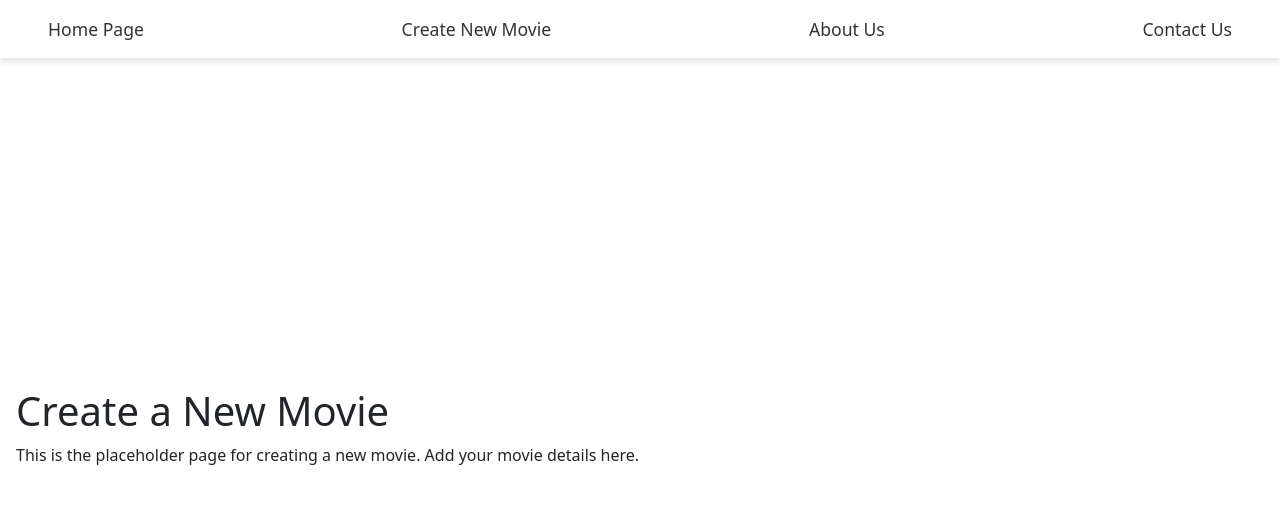
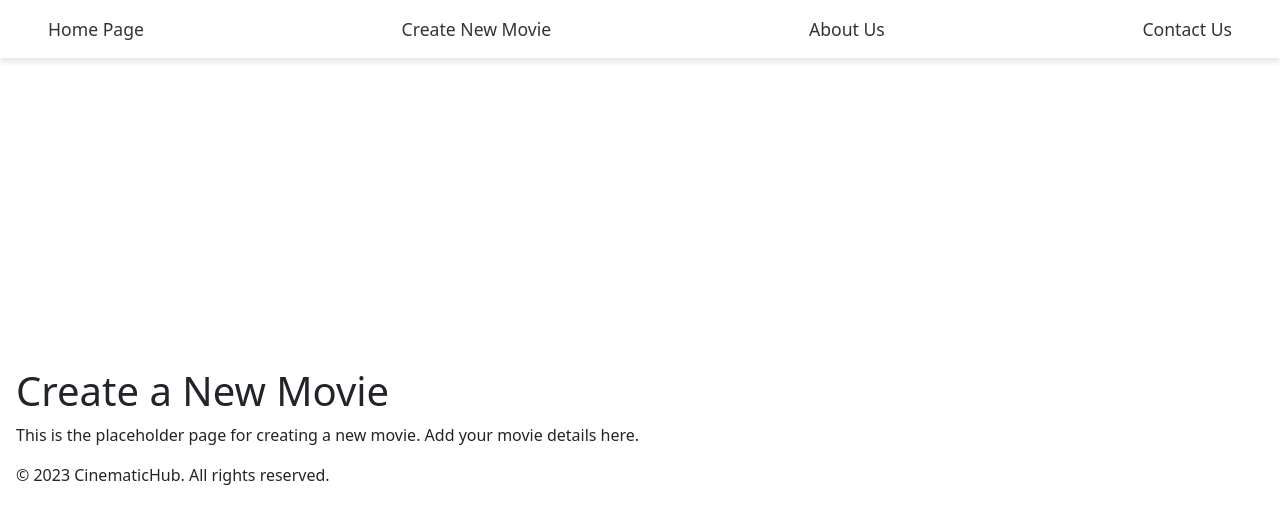
Before and after one commit to Kouroshe84/cinema-website-front-end, a React (Vite) app: page /create in a window 1280 px wide. Shown: the top 524 px of the page. Built offline with nearby package versions, Linux system fonts and the light colour scheme; the HTML template or start-up script is replaced by a standard one.

Commit message:
Merge footer to basic features

```diff
--- a/src/App.jsx
+++ b/src/App.jsx
@@ -8,6 +8,7 @@ import Confirmation from "./pages/Confirmation";
 import AboutUs from "./pages/AboutUs";
 import ContactUs from "./pages/ContactUs";
 import CreatePage from "./pages/CreatePage";
+import Footer from "./pages/components/Footer";
 import './App.css';
 
 const App = () => {
@@ -32,6 +33,11 @@ const App = () => {
                     <Route path="/contact" element={<ContactUs/>} />
                     <Route path="/create" element={<CreatePage />} />
                 </Routes>
+
+                {/* Footer */}
+                <div>
+                    <Footer/>
+                </div>
             </div>
     );
 };
--- /dev/null
+++ b/src/pages/components/Footer.jsx
@@ -0,0 +1,9 @@
+import React from 'react';
+
+const Footer = () => {
+  return (
+        <p>© 2023 CinematicHub. All rights reserved.</p>
+  );
+};
+
+export default Footer;
```
